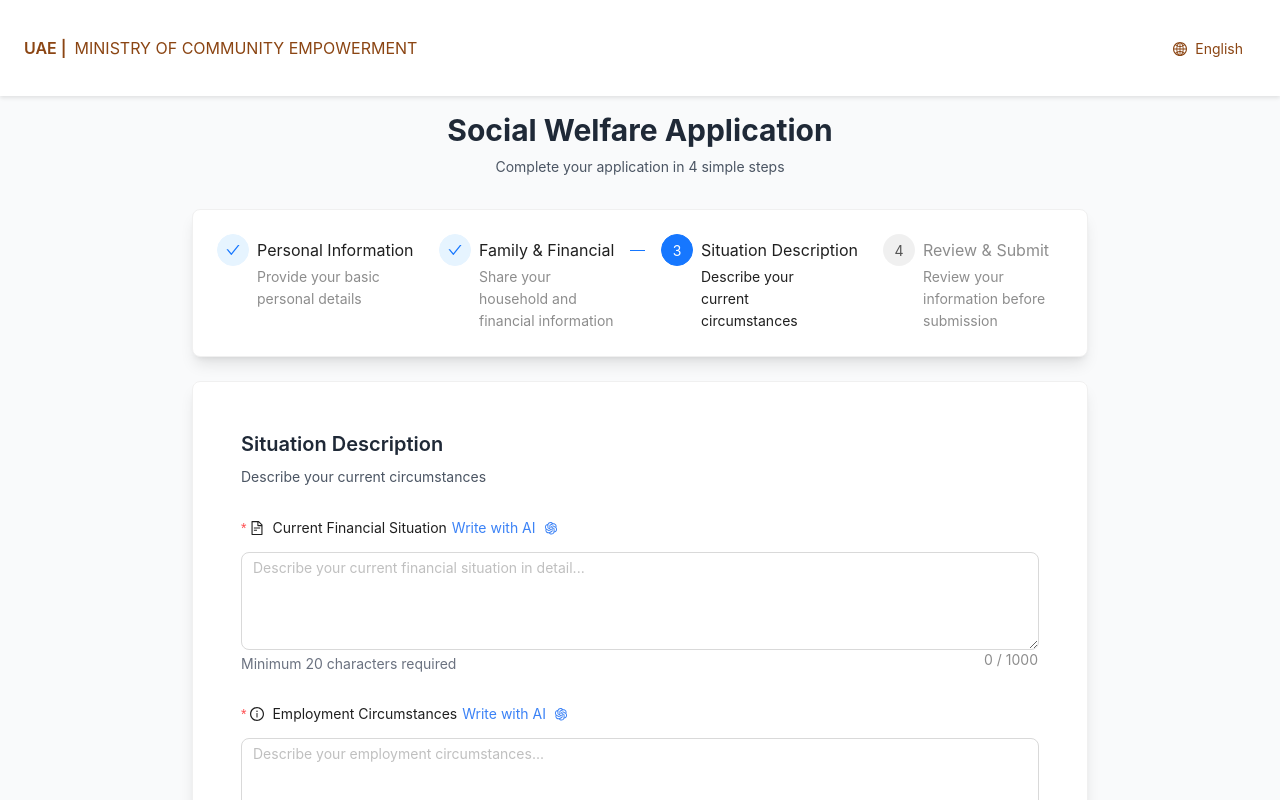
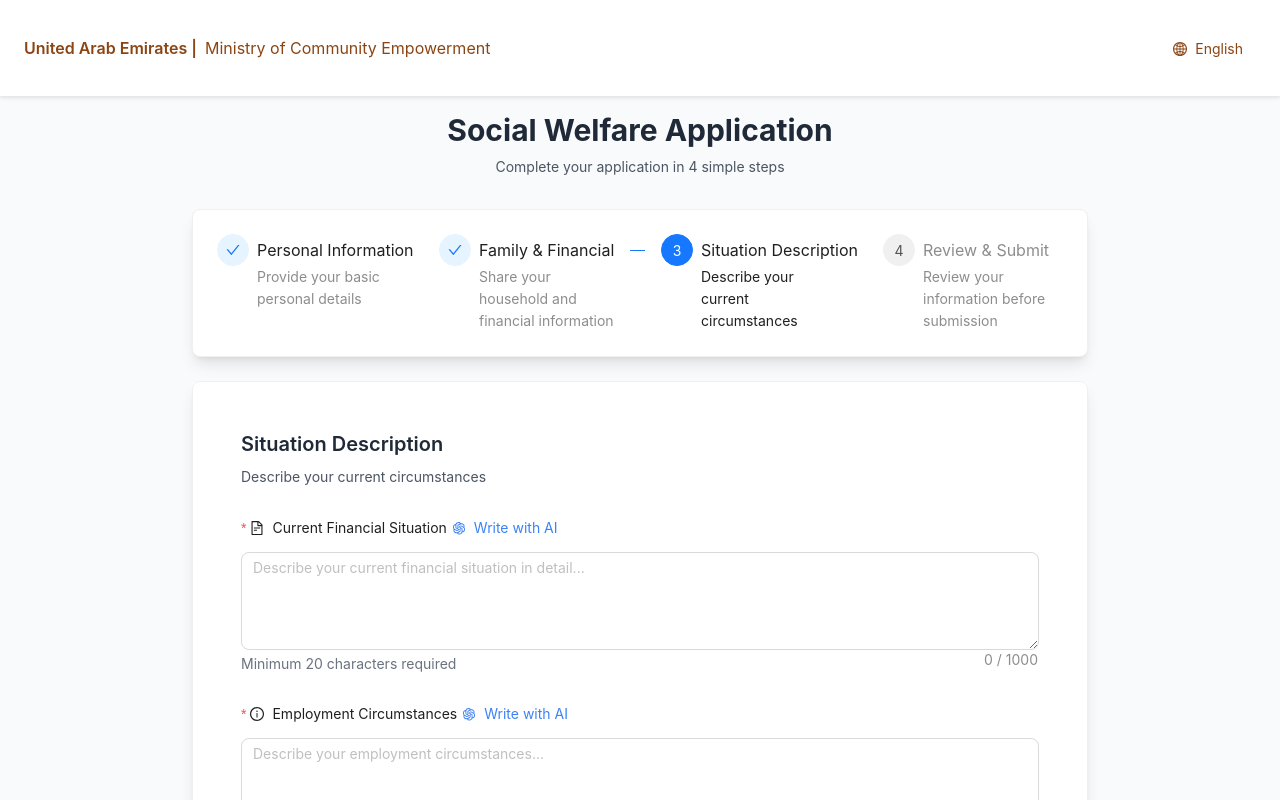
Before and after one commit to AsimIqbal1/social-support-application, a React (Vite) app: page /initiate-application/situation-description in a window 1280 px wide. Shown: the top 800 px of the page. Built offline with nearby package versions, Linux system fonts and the light colour scheme; no server answers.

Commit message:
fix: missed intl support

```diff
--- a/src/components/navbar/navbar.tsx
+++ b/src/components/navbar/navbar.tsx
@@ -17,10 +17,10 @@ const Navbar: React.FC = () => {
           <div className="flex items-center gap-2 md:gap-4 flex-1 min-w-0">
             <div className="flex flex-col sm:flex-row sm:items-center gap-1 sm:gap-2 min-w-0">
               <Title level={5} className="!m-0 !text-uae-brown !font-semibold text-sm md:text-base lg:text-lg whitespace-nowrap">
-                UAE |
+                {t('uae')} |
               </Title>
               <Text className="text-uae-brown text-xs md:text-sm lg:text-base truncate">
-                MINISTRY OF COMMUNITY EMPOWERMENT
+                {t('ministryOfCommunityEmpowerment')}
               </Text>
             </div>
           </div>
--- a/src/components/write-with-ai/WriteWithAI.tsx
+++ b/src/components/write-with-ai/WriteWithAI.tsx
@@ -292,9 +292,8 @@ const WriteWithAI: React.FC<WriteWithAIProps> = ({
                 type="text"
                 onClick={handleOpenModal}
                 className="text-blue-500 hover:text-blue-700 p-1"
-                title={t('writeWithAI')}
             >
-                Write with AI <OpenAIOutlined />
+                <OpenAIOutlined /> {t('writeWithAI')}
             </Button>
 
             <Modal
--- a/src/i18n/locales/ar.json
+++ b/src/i18n/locales/ar.json
@@ -232,5 +232,8 @@
   "accept": "قبول",
   "acceptChanges": "قبول التغييرات",
   "pleaseEnterPrompt": "يرجى إدخال ما تريد مني كتابته",
-  "contentAccepted": "تم إضافة المحتوى إلى النموذج"
+  "contentAccepted": "تم إضافة المحتوى إلى النموذج",
+
+  "ministryOfCommunityEmpowerment": "وزارة المجتمع والمواطنين",
+  "estimatedTime": "الوقت المتوقع: 10 دقائق"
 }
--- a/src/i18n/locales/en.json
+++ b/src/i18n/locales/en.json
@@ -232,5 +232,9 @@
   "accept": "Accept",
   "acceptChanges": "Accept Changes",
   "pleaseEnterPrompt": "Please enter what you'd like me to write",
-  "contentAccepted": "Content has been added to your form"
+  "contentAccepted": "Content has been added to your form",
+
+  "ministryOfCommunityEmpowerment": "Ministry of Community Empowerment",
+  "estimatedTime": "Estimated time: 10 minutes"
+
 }
--- a/src/pages/home-page/components/Sidebar.tsx
+++ b/src/pages/home-page/components/Sidebar.tsx
@@ -42,7 +42,7 @@ const Sidebar: React.FC = () => {
           </Button>
           <div className="flex gap-3 justify-center">
             <FieldTimeOutlined />
-            <Text>Estimated time: 10 minutes</Text>
+            <Text>{t('estimatedTime')}</Text>
           </div>
         </div>
       </Card>
```
